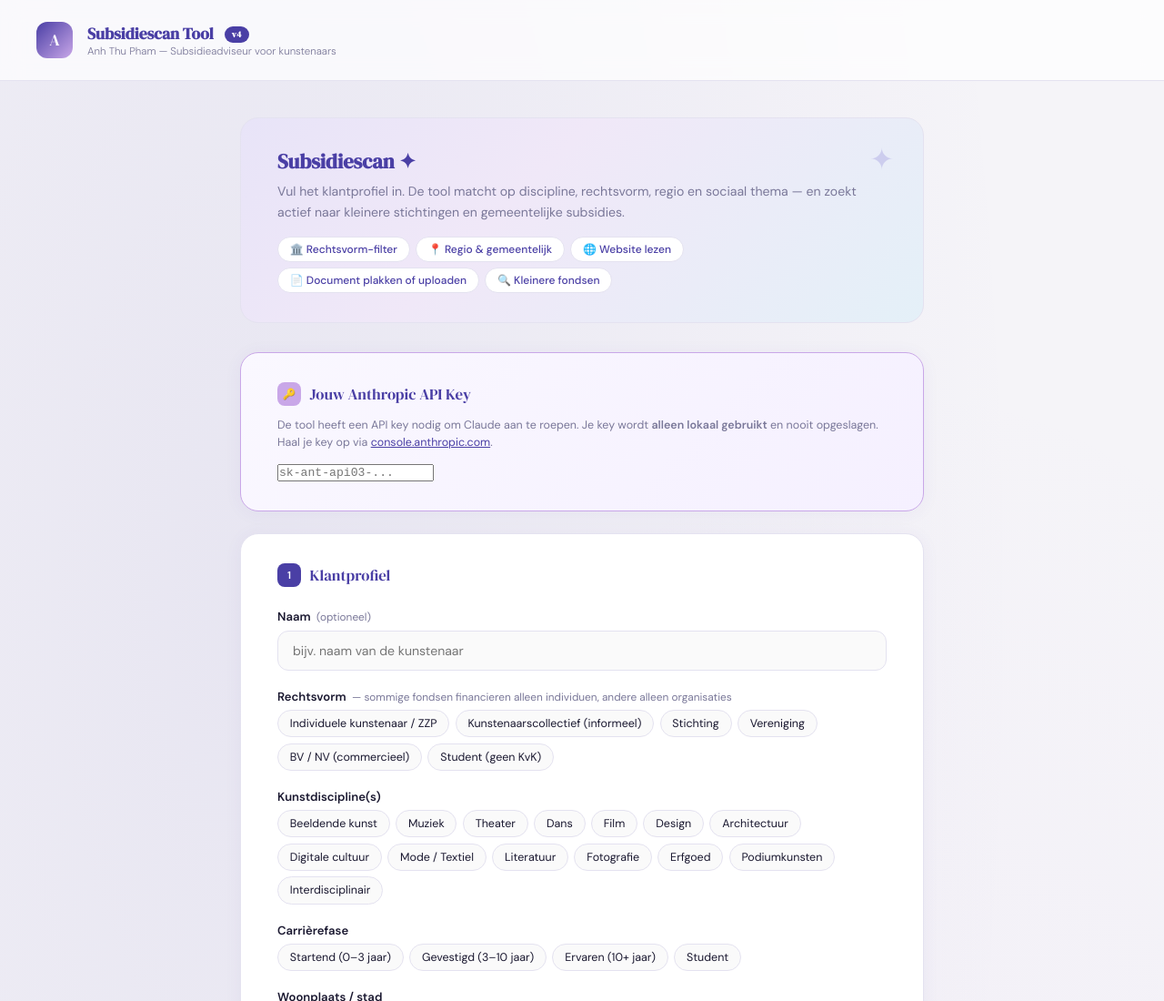
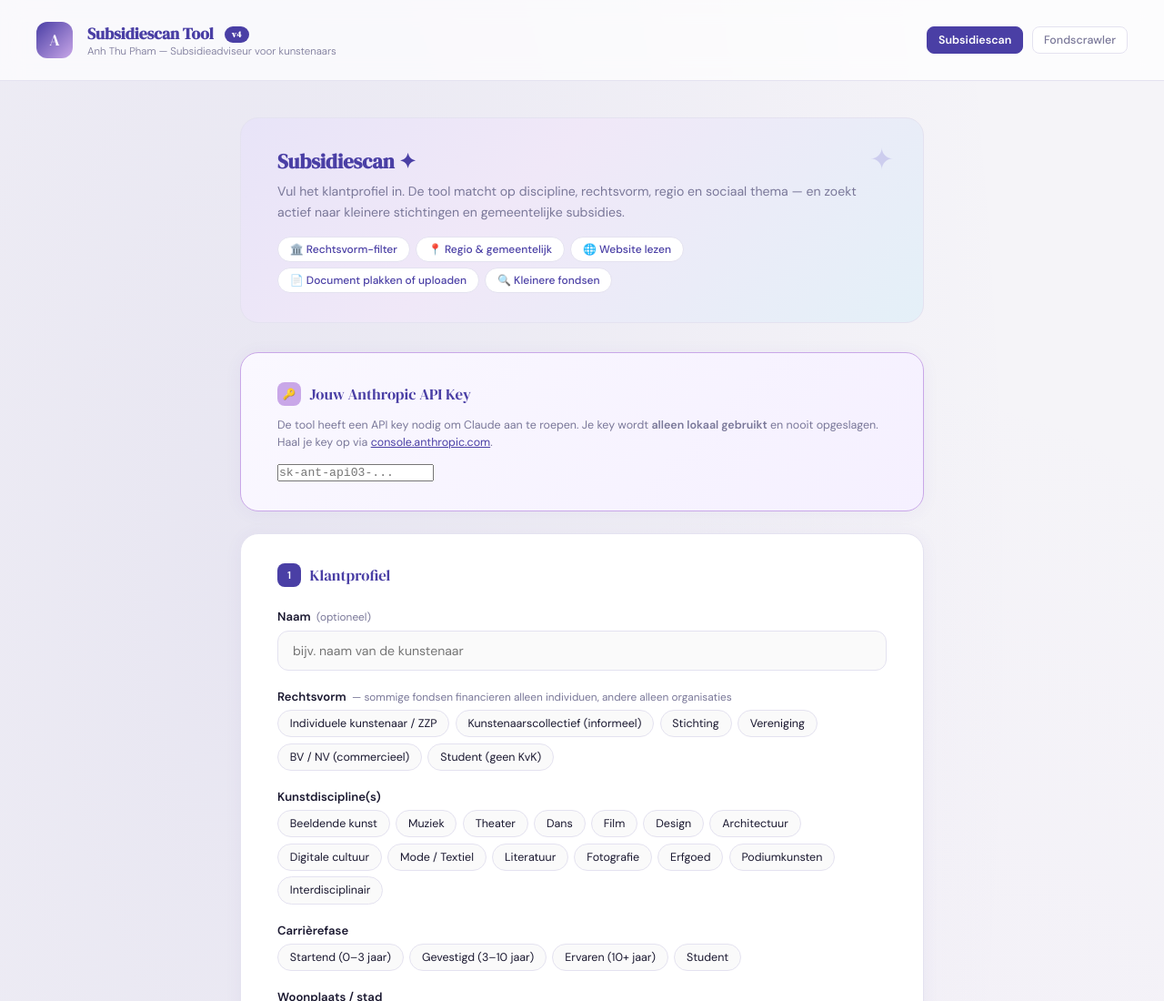
Before and after one commit to AnhThuPham91/subsidiescan, a plain HTML site: page index.html in a window 1280 px wide. Shown: the top 1100 px of the page at 91% size. Drawn offline with Linux system fonts and the light colour scheme.

Commit message:
Update index.html

```diff
--- a/index.html
+++ b/index.html
@@ -174,6 +174,10 @@
     <h1>Subsidiescan Tool <span class="badge">v4</span></h1>
     <p>Anh Thu Pham — Subsidieadviseur voor kunstenaars</p>
   </div>
+  <nav style="margin-left:auto;display:flex;gap:0.6rem;">
+    <a href="index.html" style="font-size:0.78rem;text-decoration:none;padding:0.35rem 0.75rem;border-radius:8px;border:1px solid var(--primary);background:var(--primary);color:white;font-weight:600;">Subsidiescan</a>
+    <a href="fondscrawler.html" style="font-size:0.78rem;text-decoration:none;padding:0.35rem 0.75rem;border-radius:8px;border:1px solid var(--border);background:white;color:var(--muted);font-weight:500;">Fondscrawler</a>
+  </nav>
 </header>
 
 <div class="main">
```
